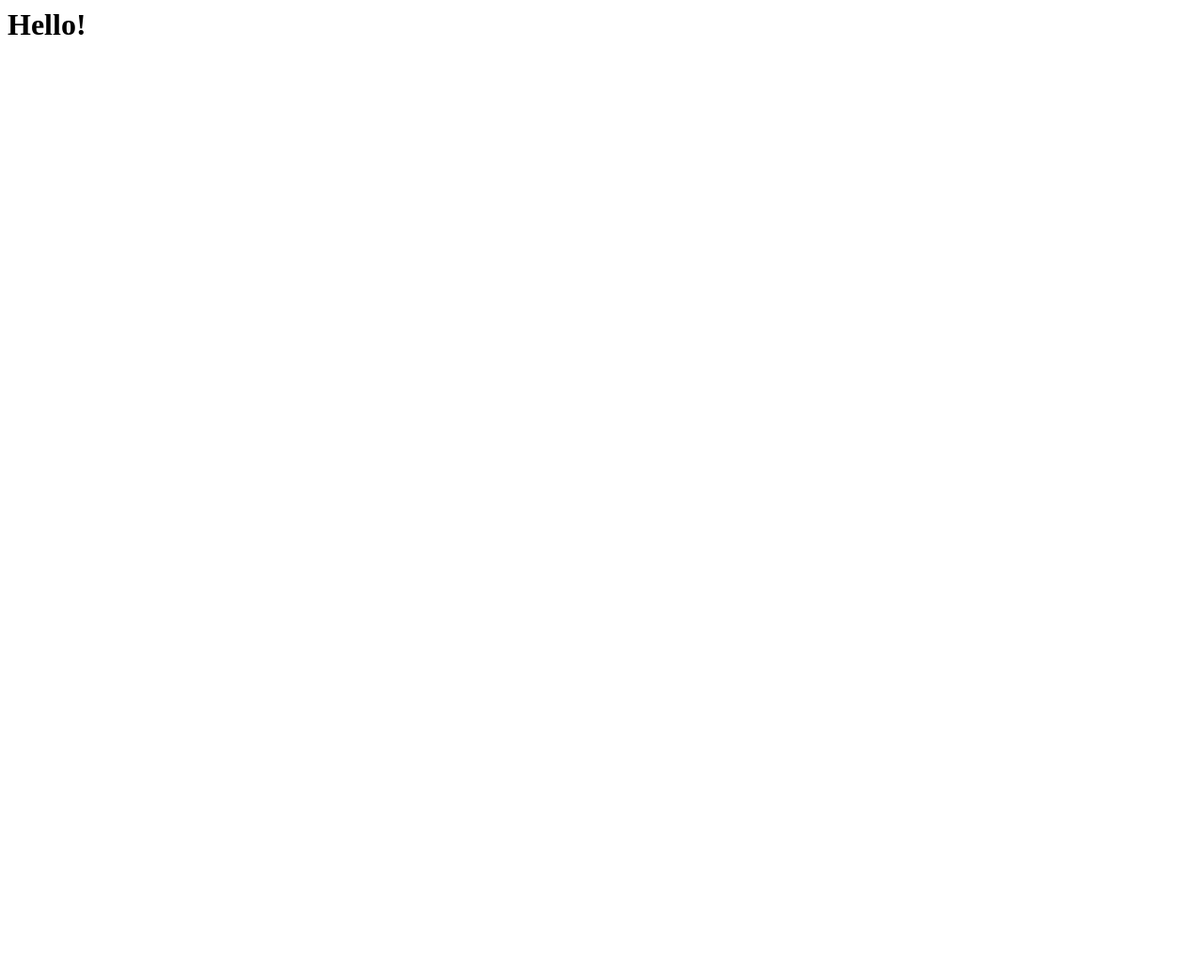
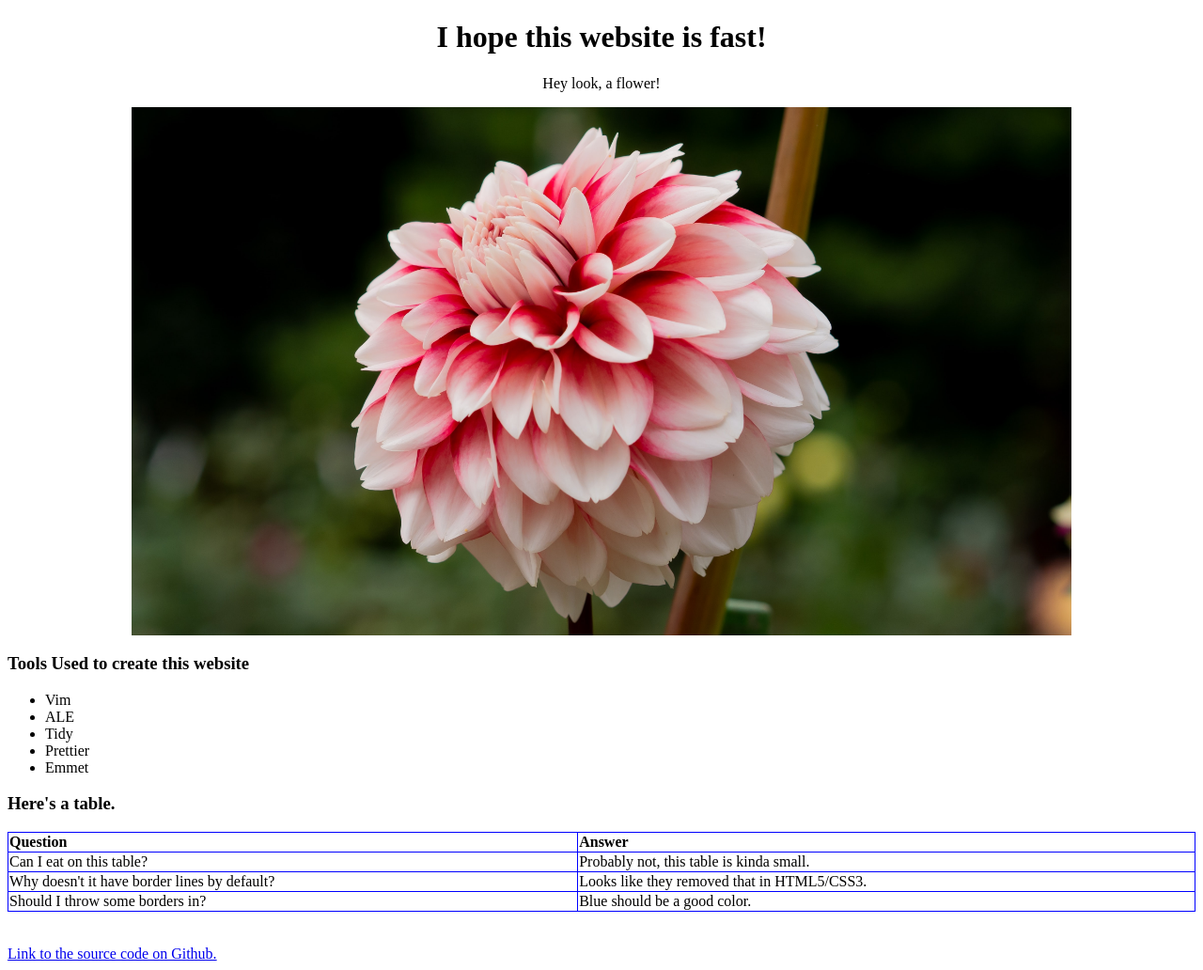
Before and after one commit to SeifIbrahim/cs291a_project0, a plain HTML site: page index.html in a window 1280 px wide. Shown: the whole page at 94% size. Before the commit the page ends 800 px from the top, so only its background shows below. Drawn offline with Linux system fonts and the light colour scheme.

Commit message:
implement required components

```diff
--- a/index.html
+++ b/index.html
@@ -1 +1,46 @@
-<h1>Hello!</h1>
+<!DOCTYPE html>
+<html>
+  <head>
+    <meta content="text/html; charset=utf-8" http-equiv="Content-Type" />
+    <meta content="utf-8" http-equiv="encoding" />
+    <link rel="stylesheet" href="style.css" />
+    <title>Seif's Project 0 Site</title>
+  </head>
+  <body>
+    <h1>I hope this website is fast!</h1>
+    <p>Hey look, a flower!</p>
+    <img src="flower.jpg" alt="There's supposed to be a flower here." />
+    <h3>Tools Used to create this website</h3>
+    <ul>
+      <li>Vim</li>
+      <li>ALE</li>
+      <li>Tidy</li>
+      <li>Prettier</li>
+      <li>Emmet</li>
+    </ul>
+    <h3>Here's a table.</h3>
+    <table>
+      <tr class="row">
+        <td class="col"><b>Question</b></td>
+        <td class="col"><b>Answer</b></td>
+      </tr>
+      <tr class="row">
+        <td class="col">Can I eat on this table?</td>
+        <td class="col">Probably not, this table is kinda small.</td>
+      </tr>
+      <tr class="row">
+        <td class="col">Why doesn't it have border lines by default?</td>
+        <td class="col">Looks like they removed that in HTML5/CSS3.</td>
+      </tr>
+      <tr class="row">
+        <td class="col">Should I throw some borders in?</td>
+        <td class="col">Blue should be a good color.</td>
+      </tr>
+    </table>
+    <br />
+    <br />
+    <a href="https://github.com/SeifIbrahim/cs291a_project0"
+      >Link to the source code on Github.</a
+    >
+  </body>
+</html>
--- /dev/null
+++ b/style.css
@@ -0,0 +1,28 @@
+h1 {
+  text-align: center;
+}
+p {
+  text-align: center;
+}
+img {
+  max-width: 1000px;
+  display: block;
+  margin-left: auto;
+  margin-right: auto;
+  height: auto;
+}
+@media (max-width: 1000px) {
+  img {
+    max-width: 100%;
+    margin-left: auto;
+    margin-right: auto;
+    height: auto;
+  }
+}
+td {
+  border: 1px solid blue;
+}
+table {
+  width: 100%;
+  border-collapse: collapse;
+}
```
Also changed, not shown: flower.jpg (added).
